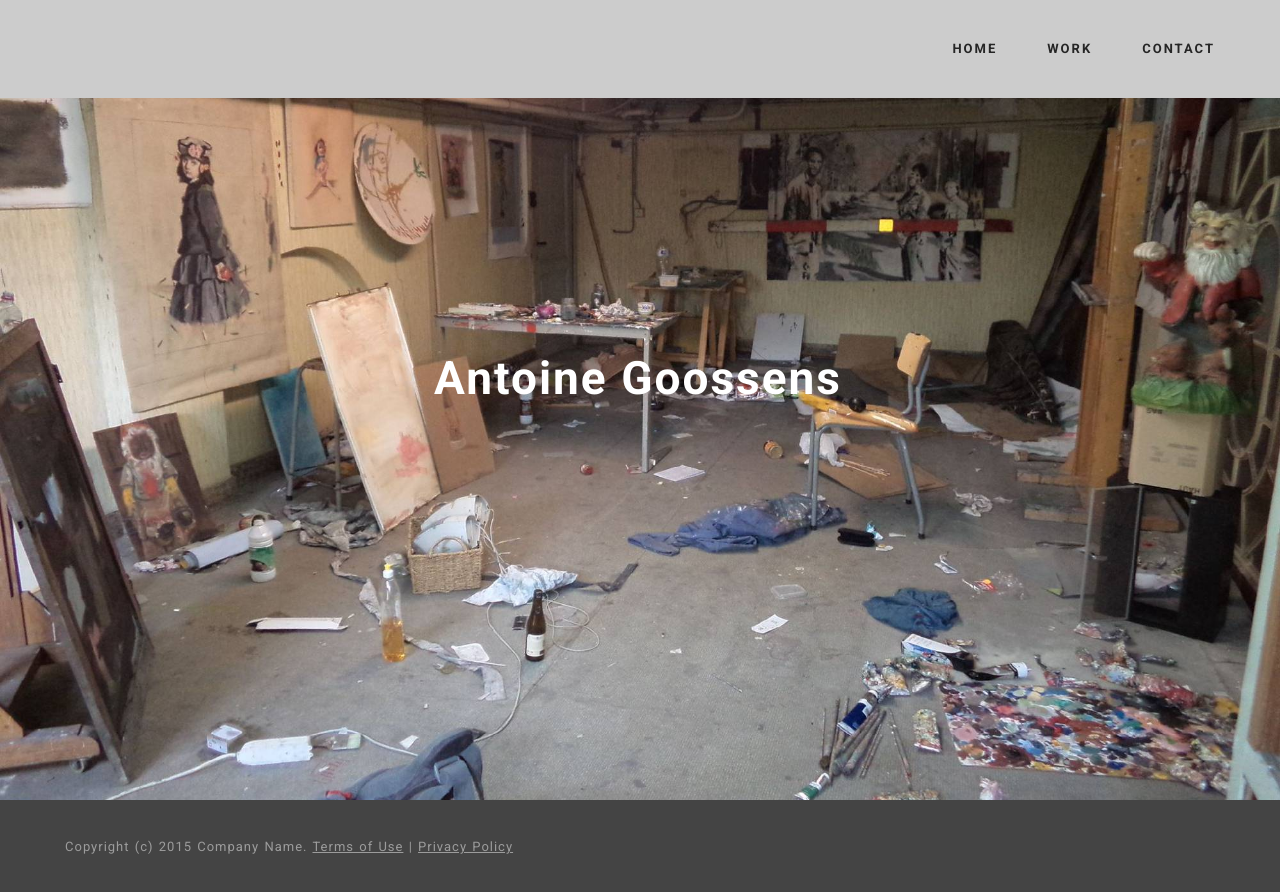
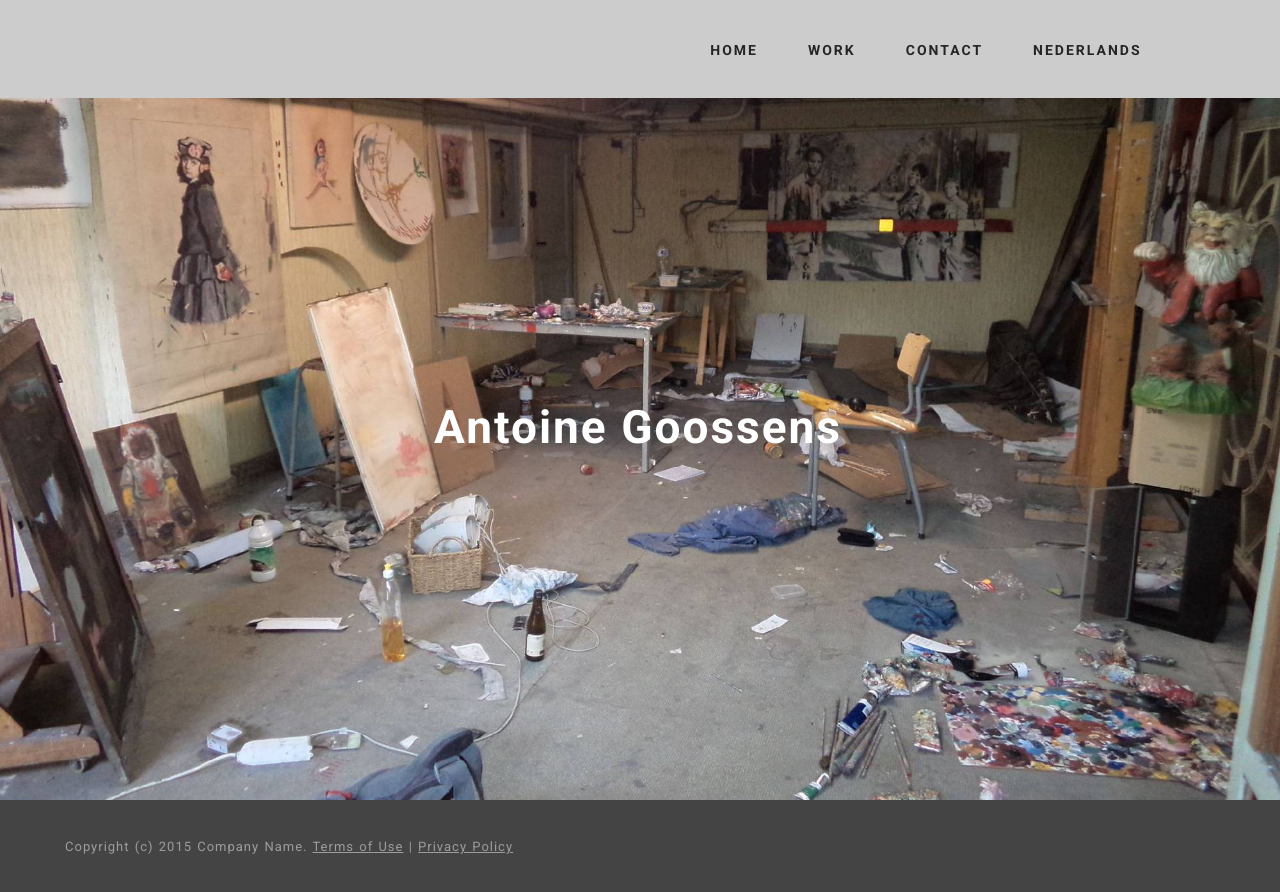
Before and after one commit to antgoossens/antgoossens.github.io, a plain HTML site: page index.html in a window 1280 px wide. Drawn offline with Linux system fonts and the light colour scheme.

Commit message:
nederlandsknop
werkt nog niet

```diff
--- a/assets/mobirise/css/mbr-additional.css
+++ b/assets/mobirise/css/mbr-additional.css
@@ -7,6 +7,9 @@
 #menu-0 .mbr-navbar__section {
   background: #cccccc;
 }
+#menu-0 .mbr-navbar__items a {
+  font-size: 14px;
+}
 #menu-0 .mbr-brand__name {
   font-size: 16px;
 }
@@ -15,6 +18,9 @@
 }
 #menu-0 .mbr-navbar__section {
   background: #cccccc;
+}
+#menu-0 .mbr-navbar__items a {
+  font-size: 14px;
 }
 #header2-11 H1 {
   color: #000000;
@@ -30,3 +36,6 @@
 #menu-0 .mbr-navbar__section {
   background: #cccccc;
 }
+#menu-0 .mbr-navbar__items a {
+  font-size: 14px;
+}
--- a/index.html
+++ b/index.html
@@ -19,7 +19,7 @@
   <!-- Paste any valid HTML code here. The code will be inserted to the end of <head> section, right before </head> -->
 </head>
 <body>
-<section class="engine"><a rel="external" href="https://mobirise.com">Mobirise best drag and drop website builder
+<section class="engine"><a rel="external" href="https://mobirise.com">Mobirise best free website builder
 </a></section>
 <section class="mbr-navbar mbr-navbar--freeze mbr-navbar--absolute mbr-navbar--sticky mbr-navbar--auto-collapse" id="menu-0">
     <div class="mbr-navbar__section mbr-section">
@@ -29,8 +29,8 @@
                 <div class="mbr-navbar__hamburger mbr-hamburger text-white"><span class="mbr-hamburger__line"></span></div>
                 <div class="mbr-navbar__column mbr-navbar__menu">
                     <nav class="mbr-navbar__menu-box mbr-navbar__menu-box--inline-right">
-                        <div class="mbr-navbar__column"><ul class="mbr-navbar__items mbr-navbar__items--right mbr-buttons mbr-buttons--freeze mbr-buttons--right btn-decorator mbr-buttons--active mbr-buttons--only-links"><li class="mbr-navbar__item"><a class="mbr-buttons__link btn text-black" href="Home.html">HOME</a></li><li class="mbr-navbar__item"><a class="mbr-buttons__link btn text-black" href="work.html">WORK</a></li> <li class="mbr-navbar__item"><a class="mbr-buttons__link btn text-black" href="contact.html">CONTACT</a></li></ul></div>
-
+                        <div class="mbr-navbar__column"><ul class="mbr-navbar__items mbr-navbar__items--right mbr-buttons mbr-buttons--freeze mbr-buttons--right btn-decorator mbr-buttons--active"><li class="mbr-navbar__item"><a class="mbr-buttons__link btn text-black" href="index.html">HOME</a></li><li class="mbr-navbar__item"><a class="mbr-buttons__link btn text-black" href="work.html">WORK</a></li> <li class="mbr-navbar__item"><a class="mbr-buttons__link btn text-black" href="contact.html">CONTACT</a></li> <li class="mbr-navbar__item"><a class="mbr-buttons__link btn text-black" href="file:///C:/Users/hp/Desktop/website1Nederlands/index.html">NEDERLANDS</a></li></ul></div>
+                        <div class="mbr-navbar__column"><ul class="mbr-navbar__items mbr-navbar__items--right mbr-buttons mbr-buttons--freeze mbr-buttons--right btn-inverse mbr-buttons--active"><li class="mbr-navbar__item"><a class="mbr-buttons__btn btn btn-link" href="contact.htmlfile:///C:/Users/hp/Desktop/website1Nederlands/index.html"></a></li></ul></div>
                     </nav>
                 </div>
             </div>
@@ -38,8 +38,8 @@
     </div>
 </section>
 
-<section class="mbr-box mbr-section mbr-section--relative mbr-section--fixed-size mbr-section--full-height mbr-section--bg-adapted mbr-parallax-background mbr-after-navbar" id="header1-1" style="background-image: url(assets/images/10275468-1543319302561695-7173314436047391571-o-2048x1536-82.jpg);">
-    <div class="mbr-box__magnet mbr-box__magnet--sm-padding mbr-box__magnet--center-center">
+<section class="mbr-box mbr-section mbr-section--relative mbr-section--fixed-size mbr-section--full-height mbr-section--bg-adapted mbr-parallax-background" id="header1-1" style="background-image: url(assets/images/10275468-1543319302561695-7173314436047391571-o-2048x1536-82.jpg);">
+    <div class="mbr-box__magnet mbr-box__magnet--sm-padding mbr-box__magnet--center-center mbr-after-navbar">
 
         <div class="mbr-box__container mbr-section__container container">
             <div class="mbr-box mbr-box--stretched"><div class="mbr-box__magnet mbr-box__magnet--center-center">
```
Also changed, not shown: contact.html (+3 -3 lines), work.html (+6 -6 lines), 1 other file.
